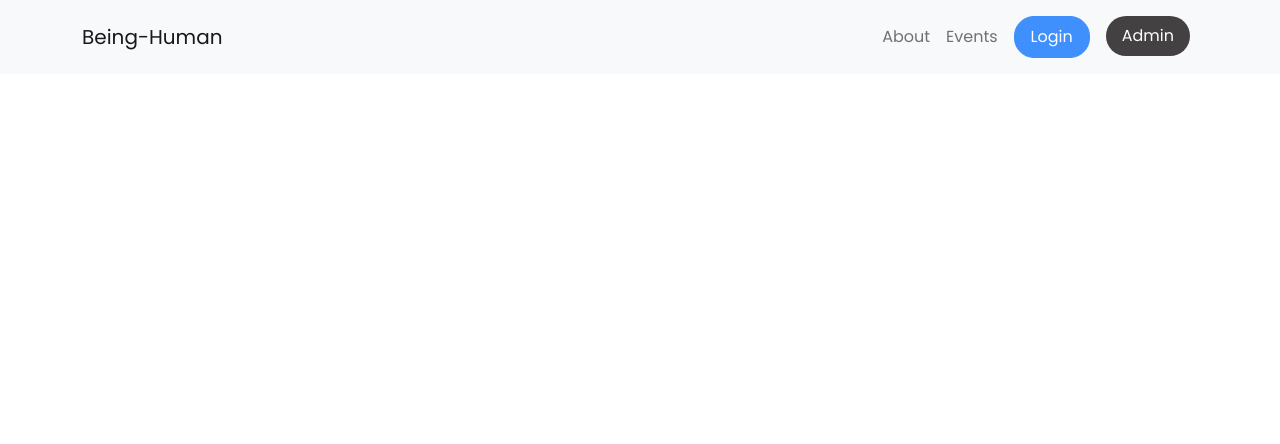
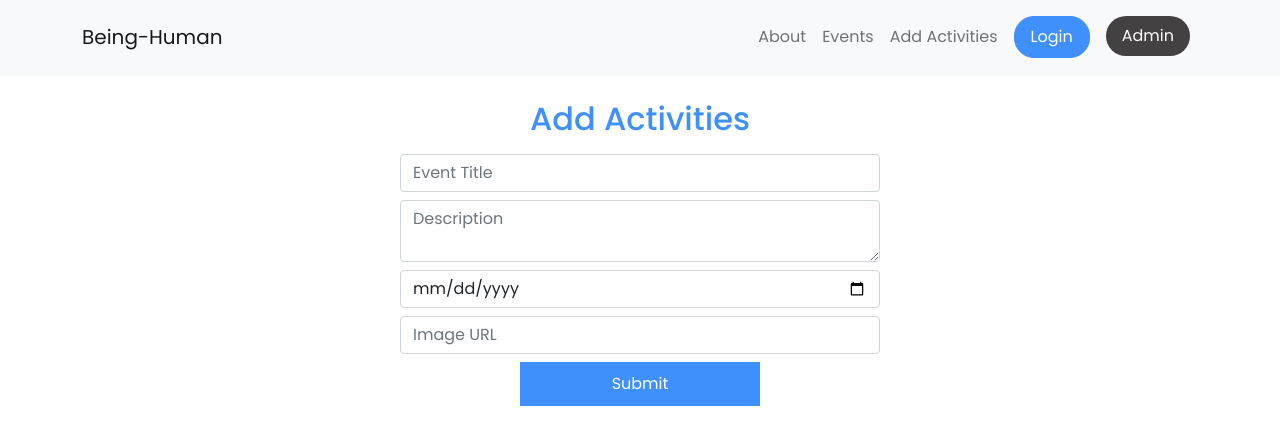
Before and after one commit to mohammadtanim24h/being-human, a React (Create React App) app: page /addActivities in a window 1280 px wide. Shown: the top 444 px of the page. Built offline with nearby package versions, Linux system fonts and the light colour scheme; no server answers.

Commit message:
added add activities form

```diff
--- a/package.json
+++ b/package.json
@@ -12,6 +12,7 @@
     "react-bootstrap": "^2.3.0",
     "react-dom": "^18.1.0",
     "react-firebase-hooks": "^5.0.3",
+    "react-hook-form": "^7.30.0",
     "react-router-dom": "^6.3.0",
     "react-scripts": "5.0.1",
     "web-vitals": "^2.1.4"
--- a/src/App.js
+++ b/src/App.js
@@ -5,6 +5,7 @@ import { Route, Routes } from "react-router-dom";
 import Home from "./components/Home/Home";
 import About from "./components/About/About";
 import Login from "./components/Login/Login";
+import AddActivity from "./components/AddActivity/AddActivity";
 
 function App() {
     return (
@@ -14,6 +15,7 @@ function App() {
                 <Route path="/" element={<Home></Home>}></Route>
                 <Route path="/about" element={<About></About>}></Route>
                 <Route path="/login" element={<Login></Login>}></Route>
+                <Route path="/addActivities" element={<AddActivity></AddActivity>}></Route>
             </Routes>
         </div>
     );
--- /dev/null
+++ b/src/components/AddActivity/AddActivity.css
@@ -0,0 +1,12 @@
+.submit-btn {
+    background-color: #3F90FC;
+    color: #fff;
+    outline: 0;
+    border: 0;
+    padding: 10px 20px;
+    transition: all .2s ease-in-out;
+}
+
+.submit-btn:hover {
+    border-radius: 25px;
+}
--- /dev/null
+++ b/src/components/AddActivity/AddActivity.js
@@ -0,0 +1,24 @@
+import React from 'react';
+import { useForm } from "react-hook-form";
+import './AddActivity.css';
+
+const AddActivity = () => {
+    const { register, handleSubmit } = useForm();
+  const onSubmit = data => console.log(data);
+    return (
+        <div className='d-flex justify-content-center align-items-center w-50 mx-auto mt-4'>
+            <div className='w-75 text-center'>
+                <h2 className='theme-color mb-3'>Add Activities</h2>
+                <form onSubmit={handleSubmit(onSubmit)}>
+                    <input className='form-control mb-2' placeholder='Event Title' {...register("name")} />
+                    <textarea className='form-control mb-2' placeholder='Description' {...register("description")} />
+                    <input className='form-control mb-2' placeholder='Date' type="date" {...register("date")} />
+                    <input className='form-control mb-2' placeholder='Image URL' type="text" {...register("img")} />
+                    <input className='submit-btn w-50' type="submit" />
+                </form>
+            </div>
+        </div>
+    );
+};
+
+export default AddActivity;
--- a/src/components/Header/Header.css
+++ b/src/components/Header/Header.css
@@ -22,3 +22,16 @@
     border: 0;
     outline: 0;
 }
+
+.logout-btn {
+    height: 40px !important;
+    margin: 9px 0;
+}
+
+.nav-container a {
+    border-bottom: 2px solid #F8F9FA;
+}
+
+.nav-container a:hover:not(.exclude a){
+    border-bottom: 2px solid #3F90FC;
+}
--- a/src/components/Header/Header.js
+++ b/src/components/Header/Header.js
@@ -1,24 +1,47 @@
 import React from "react";
 import { Container, Nav, Navbar } from "react-bootstrap";
 import { Link } from "react-router-dom";
-import './Header.css';
+import auth from "../../firebase/firebase.init";
+import "./Header.css";
+import { useAuthState } from "react-firebase-hooks/auth";
+import { signOut } from "firebase/auth";
 
 const Header = () => {
+    const [user] = useAuthState(auth);
+    console.log(user, "From Header");
     return (
         <div>
-            <Navbar collapseOnSelect expand="lg" bg="light">
+            <Navbar className="nav-container" collapseOnSelect expand="lg" bg="light">
                 <Container>
-                    <Navbar.Brand as={Link} to="/">Being-Human</Navbar.Brand>
+                    <Navbar.Brand as={Link} to="/">
+                        Being-Human
+                    </Navbar.Brand>
                     <Navbar.Toggle aria-controls="responsive-navbar-nav" />
                     <Navbar.Collapse id="responsive-navbar-nav">
                         <Nav className="ms-auto">
-                            <Nav.Link as={Link} to="about">About</Nav.Link>
-                            <Nav.Link as={Link} to="events">Events</Nav.Link>
+                            <Nav.Link as={Link} to="about">
+                                About
+                            </Nav.Link>
+                            <Nav.Link as={Link} to="events">
+                                Events
+                            </Nav.Link>
+                            <Nav.Link as={Link} to="addActivities">
+                                Add Activities
+                            </Nav.Link>
                         </Nav>
-                        <Nav>
-                            <Nav.Link as={Link} to="login">
-                                <button className="login-btn">Login</button>
-                            </Nav.Link>
+                        <Nav className="exclude">
+                            {user ? (
+                                <button
+                                    onClick={() => signOut(auth)}
+                                    className="logout-btn btn btn-outline-danger rounded-pill"
+                                >
+                                    Logout
+                                </button>
+                            ) : (
+                                <Nav.Link as={Link} to="login">
+                                    <button className="login-btn">Login</button>
+                                </Nav.Link>
+                            )}
                             <Nav.Link eventKey={2} as={Link} to="admin">
                                 <button className="admin-btn">Admin</button>
                             </Nav.Link>
--- a/src/components/Login/Login.js
+++ b/src/components/Login/Login.js
@@ -1,18 +1,38 @@
-import React from "react";
+import React, { useEffect } from "react";
 import "./Login.css";
 import google from "../../images/icons8-google.png";
+import auth from "../../firebase/firebase.init";
+import { useSignInWithGoogle } from "react-firebase-hooks/auth";
+import { useNavigate } from "react-router-dom";
 
 const Login = () => {
+    const [signInWithGoogle, user, , error] = useSignInWithGoogle(auth);
+    const navigate = useNavigate();
+
+    useEffect(() => {
+        if (user) {
+            navigate("/");
+        }
+    }, [user]);
+
+    if (error) {
+        console.error(error);
+    }
     return (
         <div className="login-container">
             <div className="login-div">
                 <div>
                     <h3 className="text-center mb-2">Login</h3>
-                    <button>
+                    <button onClick={() => signInWithGoogle()}>
                         <img width={36} src={google} alt="" />
-                        <span className="ms-2">Continue With Google</span>
+                        Continue With Google
                     </button>
-                    <p className="my-3">Don't have an account?<span className="theme-color ms-1">Create an account</span></p>
+                    <p className="my-3">
+                        Don't have an account?
+                        <span className="theme-color ms-1" style={{cursor: 'pointer'}}>
+                            Create an account
+                        </span>
+                    </p>
                 </div>
             </div>
         </div>
```
Also changed, not shown: 1 other file (tests, documents, lock files or other folders).
